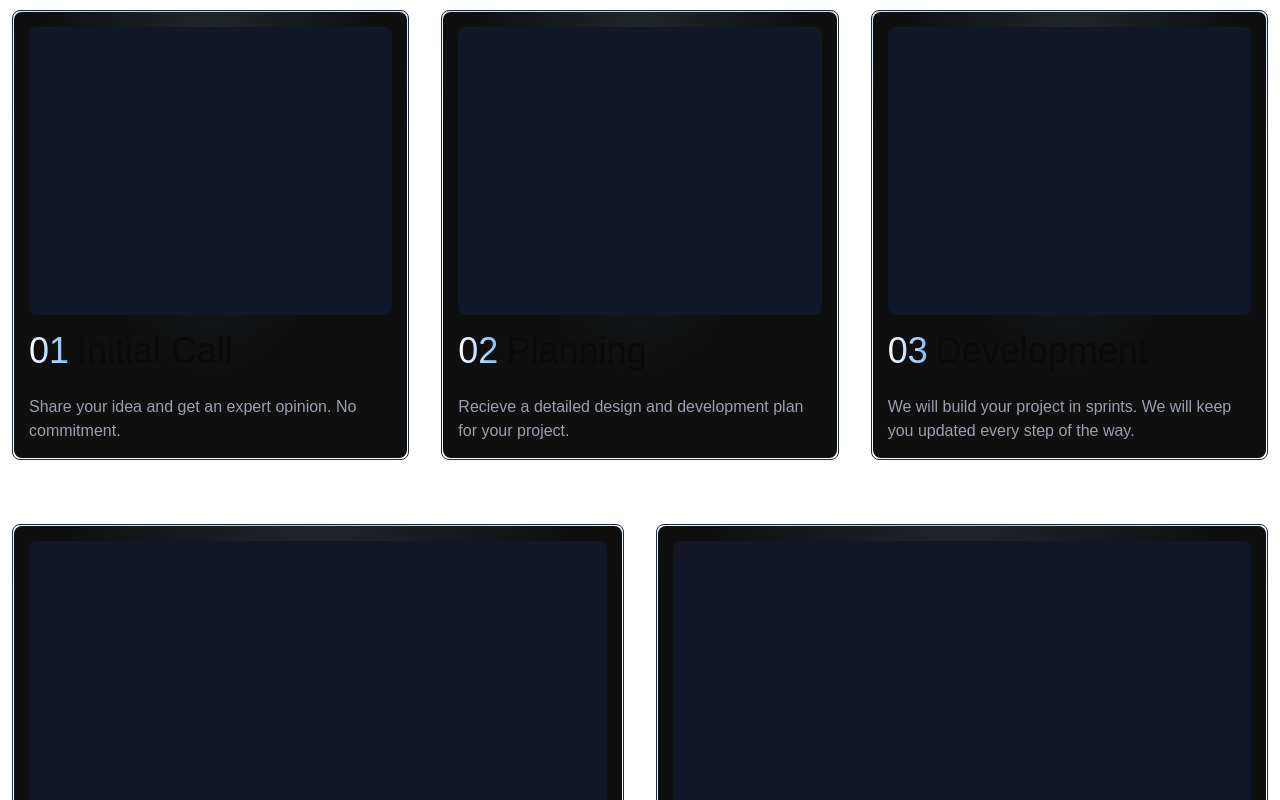
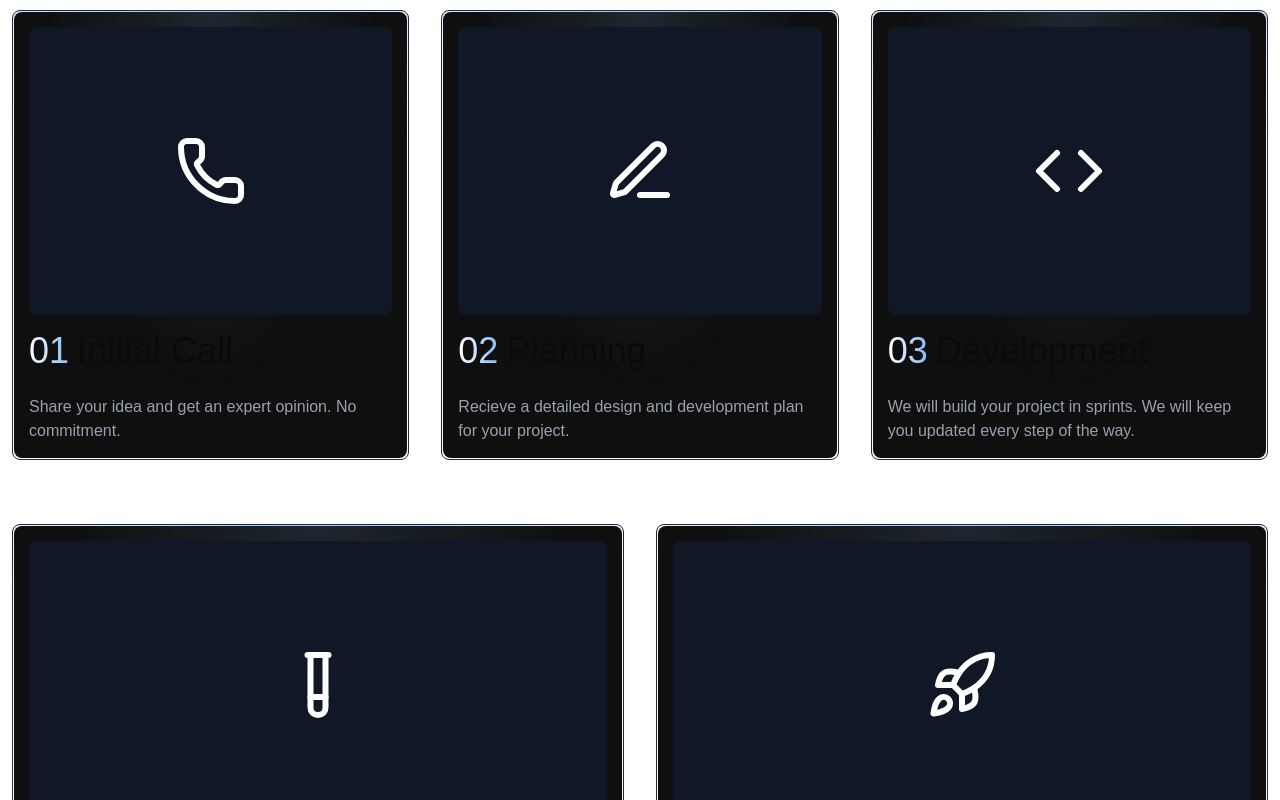
Before and after one commit to pawelmisiura/agency-website, a Next.js app: page / in a window 1280 px wide. Shown: the part 1840-2640 px from the top of the page. Built offline with nearby package versions, Linux system fonts and the light colour scheme; no server answers.

Commit message:
added lucide icons to process

```diff
--- a/components/Process.tsx
+++ b/components/Process.tsx
@@ -9,12 +9,14 @@ const Process = () => {
   return (
     <div
       id="process"
-      className="space-y-16 py-16 max-w-7xl mx-auto overflow-x-hidden p-3"
+      className="space-y-8 md:space-y-16 py-8 md:py-16 max-w-7xl mx-auto overflow-x-hidden p-3"
     >
-      <h2 className={`text-8xl font-poppins ${activeTextHoverGradientStyles}`}>
+      <h2
+        className={`text-4xl md:text-6xl lg:text-8xl font-poppins ${activeTextHoverGradientStyles}`}
+      >
         Our Process
       </h2>
-      <div className="grid grid-cols-3 gap-8">
+      <div className="grid grid-cols-1 md:grid-cols-2 lg:grid-cols-3 gap-4 md:gap-8">
         <ProcessCard
           step="01"
           title="Initial Call"
@@ -31,7 +33,7 @@ const Process = () => {
           description="We will build your project in sprints. We will keep you updated every step of the way."
         />
       </div>
-      <div className="grid grid-cols-2 gap-8">
+      <div className="grid grid-cols-1 md:grid-cols-2 gap-4 md:gap-8">
         <ProcessCard
           step="04"
           title="Testing"
--- a/components/ui/ProcessCard.tsx
+++ b/components/ui/ProcessCard.tsx
@@ -1,9 +1,10 @@
 import React from "react";
+import { Phone, PenLine, Code, TestTube, Rocket } from "lucide-react";
 
 const activeTextHoverGradientStyles =
   "bg-gradient-to-r from-white to-[#83BBF4] text-transparent bg-clip-text w-fit";
 
-const CustomCard = ({
+const ProcessCard = ({
   title,
   description,
   step,
@@ -12,9 +13,29 @@ const CustomCard = ({
   description: string;
   step: string;
 }) => {
+  // Select icon based on step
+  const getIcon = () => {
+    switch (step) {
+      case "01":
+        return <Phone size={72} className="text-white" />;
+      case "02":
+        return <PenLine size={72} className="text-white" />;
+      case "03":
+        return <Code size={72} className="text-white" />;
+      case "04":
+        return <TestTube size={72} className="text-white" />;
+      case "05":
+        return <Rocket size={72} className="text-white" />;
+      default:
+        return null;
+    }
+  };
+
   return (
     <div className="flex flex-col gap-4 overflow-hidden p-4 rounded-lg card-border-base">
-      <div className="h-72 w-full bg-gray-900 rounded-lg"></div>
+      <div className="h-72 w-full bg-gray-900 rounded-lg flex items-center justify-center">
+        {getIcon()}
+      </div>
       <div className="grid grid-rows-2 gap-4">
         <div className="flex flex-row gap-2">
           <p
@@ -30,4 +51,4 @@ const CustomCard = ({
   );
 };
 
-export default CustomCard;
+export default ProcessCard;
--- a/package.json
+++ b/package.json
@@ -9,6 +9,7 @@
     "lint": "next lint"
   },
   "dependencies": {
+    "lucide-react": "^0.507.0",
     "next": "15.3.0",
     "react": "^19.0.0",
     "react-dom": "^19.0.0",
```
Also changed, not shown: 1 other file (tests, documents, lock files or other folders).
